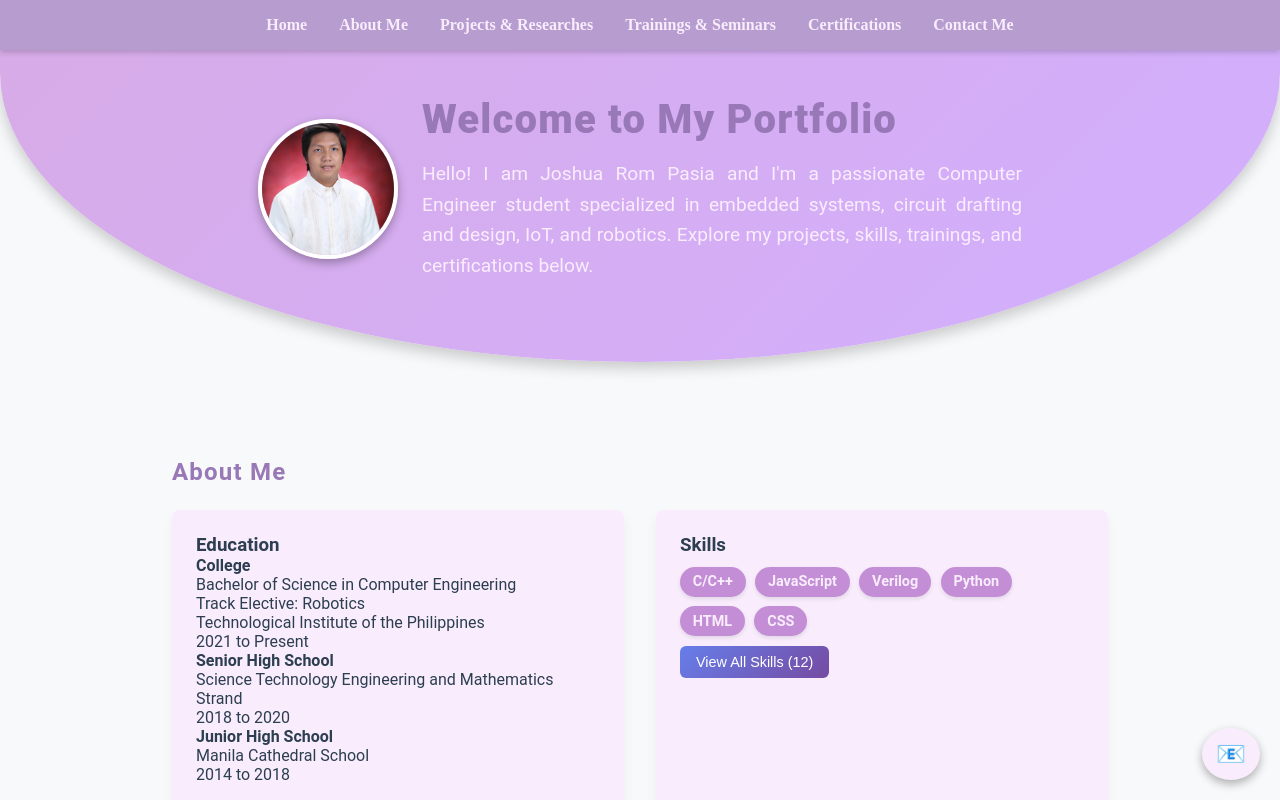
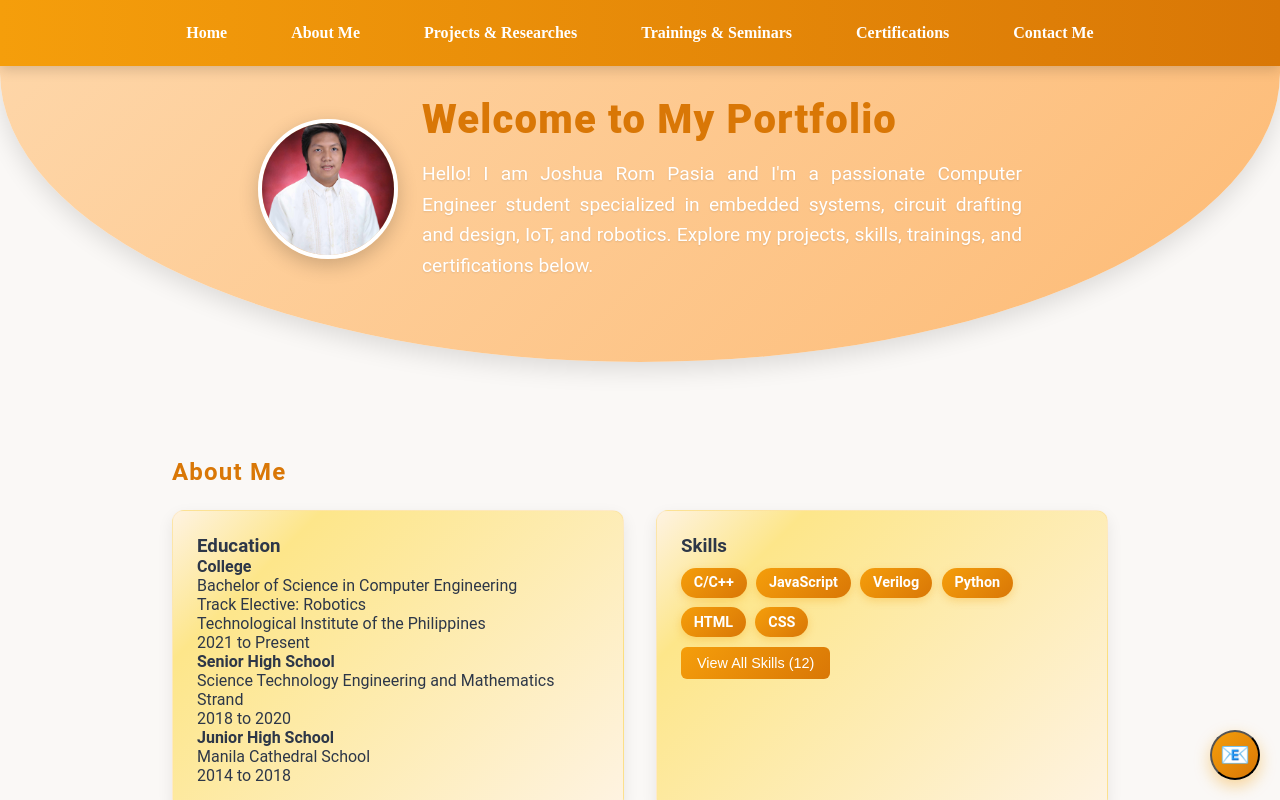
Before and after one commit to rompasia/Portfolio, a React (Create React App) app: page / in a window 1280 px wide. Both pictures are taken after a click on the button "Enter Portfolio". Shown: the top 800 px of the page. Built offline with nearby package versions, Linux system fonts and the light colour scheme.

Commit message:
Updates on Components for dynamic change

```diff
--- a/src/App.jsx
+++ b/src/App.jsx
@@ -8,6 +8,8 @@ import TrainingsSeminars from './Pages/TrainingsSeminars';
 import Certifications from './Pages/Certifications';
 import ContactMe from './Pages/ContactMe';
 import Gallery from './Pages/Gallery';
+import EmailPopup from './Pages/EmailPopup';
+import './Styles/EmailPopup.css';
 import './Styles/styles.css';
 import './Styles/skills.css';
 
@@ -49,18 +51,11 @@ const App = () => {
             <TrainingsSeminars />
             <Certifications />
             <ContactMe />
-
-            <a
-              href="mailto:mjrpasia@tip.edu.ph"
-              className="floating-email"
-              title="Send me an email"
-            >
-              📧
-            </a>
+            <EmailPopup />
           </main>
 
           <footer>
-            <p>© {new Date().getFullYear()} Computer Engineer Portfolio. All rights reserved.</p>
+            <p>© {new Date().getFullYear()} Computer Engineering Portfolio. All rights reserved.</p>
           </footer>
 
           <Gallery isOpen={showGallery} onClose={handleCloseGallery} />
--- a/src/Pages/AboutMe.jsx
+++ b/src/Pages/AboutMe.jsx
@@ -78,7 +78,7 @@ const AboutMe = () => {
 
   const achievements = [
     "2nd Place AI Robotics at MRSP 8th National Skills Competition (2025)",
-    "Led a team for Robotics (2014 to 2018)",
+    "Led a team for JHS Robotics by IT-CUP (2014 to 2018)",
     "Math Quiz Bee Champion Grade 9 (2017)",
   ];
 
@@ -136,7 +136,7 @@ const AboutMe = () => {
 
           <div className="skills-footer">
             <button className="back-button" onClick={closeSkillsModal}>
-              Back to About Me
+              Go Back
             </button>
           </div>
         </div>
--- /dev/null
+++ b/src/Pages/EmailPopup.jsx
@@ -0,0 +1,61 @@
+import React, { useState } from 'react';
+
+const EmailPopup = () => {
+  const [showPopup, setShowPopup] = useState(false);
+  const [email, setEmail] = useState('');
+  const [message, setMessage] = useState('');
+
+  const handleOpen = () => setShowPopup(true);
+  const handleClose = () => setShowPopup(false);
+
+  const handleSubmit = (e) => {
+    e.preventDefault();
+    window.location.href = `mailto:mjrpasia@tip.edu.ph?subject=Message from ${email}&body=${encodeURIComponent(message)}`;
+    setShowPopup(false);
+  };
+
+  return (
+    <div>
+      <button
+        type="button"
+        className="floating-email"
+        onClick={handleOpen}
+        aria-label="Send me an email"
+      >
+        📧
+      </button>
+
+
+      {showPopup && (
+        <div className="email-popup-overlay" onClick={handleClose}>
+          <div className="email-popup" onClick={e => e.stopPropagation()}>
+            <button className="close-btn" onClick={handleClose}>×</button>
+            <form onSubmit={handleSubmit}>
+              <label>
+                Your Email:
+                <input
+                  type="email"
+                  value={email}
+                  onChange={e => setEmail(e.target.value)}
+                  required
+                />
+              </label>
+              <label>
+                Message:
+                <textarea
+                  value={message}
+                  onChange={e => setMessage(e.target.value)}
+                  required
+                  rows={4}
+                />
+              </label>
+              <button type="submit">Send</button>
+            </form>
+          </div>
+        </div>
+      )}
+    </div>
+  );
+};
+
+export default EmailPopup;
--- /dev/null
+++ b/src/Styles/EmailPopup.css
@@ -0,0 +1,80 @@
+.floating-email {
+    position: fixed;
+    bottom: 30px;
+    right: 30px;
+    font-size: 2rem;
+    background: #007bff;
+    color: #fff;
+    border-radius: 50%;
+    width: 50px;
+    height: 50px;
+    display: flex;
+    align-items: center;
+    justify-content: center;
+    text-decoration: none;
+    box-shadow: 0 2px 8px rgba(0,0,0,0.2);
+    cursor: pointer;
+    z-index: 100;
+  }
+
+  .email-popup-overlay {
+    position: fixed;
+    top: 0; left: 0; right: 0; bottom: 0;
+    background: rgba(0,0,0,0.3);
+    display: flex;
+    align-items: center;
+    justify-content: center;
+    z-index: 200;
+  }
+
+  .email-popup {
+    background: #fff;
+    padding: 2rem;
+    border-radius: 8px;
+    min-width: 300px;
+    position: relative;
+    box-shadow: 0 4px 16px rgba(0,0,0,0.2);
+  }
+
+  .close-btn {
+    position: absolute;
+    top: 10px;
+    right: 10px;
+    background: transparent;
+    border: none;
+    font-size: 1.2rem;
+    cursor: pointer;
+  }
+
+  .email-popup form label {
+    display: block;
+    margin-bottom: 0.5rem;
+    font-weight: bold;
+  }
+
+  .email-popup input,
+  .email-popup textarea {
+    width: 100%;
+    margin-top: 0.25rem;
+    margin-bottom: 1rem;
+    padding: 0.5rem;
+    border: 1px solid #ddd;
+    border-radius: 4px;
+    font-size: 1rem;
+  }
+
+  .email-popup button[type="submit"] {
+    width: 100%;
+    background: #007bff;
+    color: #fff;
+    border: none;
+    border-radius: 4px;
+    padding: 0.75rem;
+    font-size: 1rem;
+    cursor: pointer;
+    transition: background 0.2s;
+  }
+
+  .email-popup button[type="submit"]:hover {
+    background: #0056b3;
+  }
--- a/src/Styles/skills.css
+++ b/src/Styles/skills.css
@@ -1,6 +1,6 @@
 /* Skills Modal Styles */
 .view-all-skills {
-    background: linear-gradient(135deg, #667eea 0%, #764ba2 100%);
+    background: linear-gradient(135deg, #f59e0b 0%, #d97706 100%);
     color: white;
     border: none;
     padding: 8px 16px;
@@ -13,7 +13,7 @@
 
   .view-all-skills:hover {
     transform: translateY(-2px);
-    box-shadow: 0 4px 12px rgba(102, 126, 234, 0.4);
+    box-shadow: 0 6px 16px rgba(0, 0, 0, 0.1);
   }
 
   .skills-overlay {
@@ -56,7 +56,7 @@
     padding: 30px 30px 20px;
     border-bottom: 1px solid #eee;
     position: relative;
-    background: linear-gradient(135deg, #667eea 0%, #764ba2 100%);
+    background: linear-gradient(135deg, #fed7aa 0%, #fdba74 100%);
     color: white;
     border-radius: 12px 12px 0 0;
   }
@@ -91,7 +91,7 @@
   }
 
   .skills-close:hover {
-    background: rgba(255, 255, 255, 0.3);
+    background-color: rgba(255, 255, 255, 0.3);
     transform: scale(1.1);
   }
 
@@ -123,13 +123,13 @@
   .skill-card:hover {
     transform: translateY(-2px);
     box-shadow: 0 6px 20px rgba(0, 0, 0, 0.1);
-    border-color: #667eea;
+    border-color: #d97706;
   }
 
   .skill-card.active {
-    background: linear-gradient(135deg, #667eea 0%, #764ba2 100%);
+    background: linear-gradient(135deg, #f59e0b 0%, #d97706 100%);
     color: white;
-    border-color: #667eea;
+    border-color: #ba6607;
     transform: translateY(-2px);
     box-shadow: 0 6px 20px rgba(102, 126, 234, 0.3);
   }
@@ -154,7 +154,7 @@
     background: #f8f9fa;
     border-radius: 8px;
     padding: 24px;
-    border-left: 4px solid #667eea;
+    border-left: 4px solid #fed7aa;
   }
 
   .skill-details h3 {
@@ -170,7 +170,7 @@
   }
 
   .skill-level-badge {
-    background: linear-gradient(135deg, #667eea 0%, #764ba2 100%);
+    background: linear-gradient(135deg, #f59e0b 0%, #d97706 100%);
     color: white;
     padding: 4px 12px;
     border-radius: 15px;
--- a/src/Styles/styles.css
+++ b/src/Styles/styles.css
@@ -7,8 +7,8 @@
 
 html, body {
   font-family: 'Roboto', sans-serif;
-    background: #f8f9fa;
-    color: #2c3e50;
+  background: #faf8f6;
+  color: #2d3748;
   scroll-behavior: smooth;
 }
 
@@ -28,7 +28,7 @@
   left: 0;
   width: 100%;
   height: 100vh;
-    background: linear-gradient(135deg, #f9edfd, #d8b8e1);
+  background: linear-gradient(135deg, #ffecd2 0%, #fcb69f 100%);
   color: rgb(255, 255, 255);
   z-index: 9999;
   display: flex;
@@ -42,9 +42,18 @@
   image-resolution: 40vmin;
 }
 
+.landing-logo{
+  width: 250px;
+  height: 250px;
+  border-radius: 50%;
+  object-fit: cover;
+  box-shadow: 0 6px 20px rgba(0,0,0,0.2);
+}
+
 .landing-content h1 {
   font-size: 3rem;
   margin-bottom: 2rem;
+  text-shadow: 0 2px 4px rgba(0, 0, 0, 0.1);
 }
 
 .landing-buttons button {
@@ -54,19 +63,22 @@
   border: none;
   border-radius: 10px;
   cursor: pointer;
-    background-color: #f9edfd;
-    color: #d7abe6;
-    transition: background 0.3s ease, transform 0.2s;
+  background-color: rgba(255, 255, 255, 0.9);
+  color: #d97706;
+  transition: all 0.3s ease;
+  font-weight: 600;
+  box-shadow: 0 4px 12px rgba(0, 0, 0, 0.1);
 }
 
 .landing-buttons button:hover:not(:disabled) {
-    background-color: #f1f1f1;
-    transform: scale(1.05);
+  background-color: #ffffff;
+  transform: translateY(-2px);
+  box-shadow: 0 6px 16px rgba(0, 0, 0, 0.15);
 }
 
 .landing-buttons button:disabled {
-    background-color: #ccc;
-    color: #666;
+  background-color: rgba(255, 255, 255, 0.6);
+  color: #9ca3af;
   cursor: default;
 }
 
@@ -75,12 +87,12 @@
   position: fixed;
   top: 0;
   width: 100%;
-    background: #b69ccf;
-    color: #f9edfd;
+  background: linear-gradient(90deg, #f59e0b 0%, #d97706 100%);
+  color: #ffffff;
   font-family:'Times New Roman', Times, serif;
   display: flex;
   justify-content: center;
-    box-shadow: 0 2px 6px rgba(0,0,0,0.2);
+  box-shadow: 0 4px 12px rgba(0,0,0,0.15);
   z-index: 1000;
 }
 
@@ -94,11 +106,14 @@
 
 nav ul li {
   cursor: pointer;
-    transition: color 0.3s ease;
+  transition: all 0.3s ease;
+  padding: 0.5rem 1rem;
+  border-radius: 6px;
 }
 
 nav ul li:hover {
-    color: #9878b7;
+  background-color: rgba(255, 255, 255, 0.2);
+  transform: translateY(-1px);
 }
 
 /* Container for sections */
@@ -110,7 +125,7 @@
 
 /* Section titles */
 h1, h2 {
-    color: #9878b7;
+  color: #d97706;
   margin-bottom: 1rem;
   letter-spacing: 1.2px;
 }
@@ -125,10 +140,10 @@
 #home {
   text-align: center;
   padding: 6rem 2rem 5rem;
-    background: linear-gradient(135deg, #d7abe6, #d2afff);
-    color: #f9edfd;
+  background: linear-gradient(135deg, #fed7aa 0%, #fdba74 100%);
+  color: #ffffff;
   border-radius: 0 0 50% 50% / 20% 20% 80% 80%;
-    box-shadow: 0 6px 15px rgba(0,0,0,0.2);
+  box-shadow: 0 8px 24px rgba(0,0,0,0.12);
 }
 
 #home p {
@@ -138,6 +153,7 @@
   line-height: 1.6;
   font-weight: 400;
   text-align: justify;
+  text-shadow: 0 1px 2px rgba(0, 0, 0, 0.1);
 }
 
 .home-content {
@@ -154,7 +170,7 @@
   border-radius: 50%;
   object-fit: cover;
   border: 4px solid white;
-    box-shadow: 0 4px 10px rgba(0,0,0,0.3);
+  box-shadow: 0 6px 20px rgba(0,0,0,0.2);
 }
 
 @media (min-width: 720px) {
@@ -184,10 +200,11 @@
 
 #about-me .detail-column {
   flex: 1 1 300px;
-    background: #f9edfd;
+  background: linear-gradient(135deg, #fef3e2 0%, #fde68a 20%, #fef3e2 100%);
   padding: 1.5rem;
-    border-radius: 8px;
-    box-shadow: 0 6px 12px rgba(0,0,0,0.05);
+  border-radius: 12px;
+  box-shadow: 0 6px 16px rgba(0,0,0,0.08);
+  border: 1px solid rgba(245, 158, 11, 0.1);
 }
 
 #about-me ul.skills {
@@ -199,13 +216,18 @@
 }
 
 #about-me ul.skills li {
-    background: #c38ed5;
-    color: #f9edfd;
+  background: linear-gradient(135deg, #f59e0b 0%, #d97706 100%);
+  color: #ffffff;
   padding: 0.4rem 0.8rem;
   border-radius: 15px;
   font-size: 0.9rem;
   font-weight: 600;
-    box-shadow: 0 2px 4px rgba(0,0,0,0.1);
+  box-shadow: 0 3px 8px rgba(245, 158, 11, 0.3);
+  transition: transform 0.2s ease;
+}
+
+#about-me ul.skills li:hover {
+  transform: translateY(-1px);
 }
 
 #about-me ul.achievements li {
@@ -215,11 +237,12 @@
 
 /* Projects, Trainings, Certifications */
 section.content-section {
-    background: #f9edfd;
+  background: linear-gradient(135deg, #fef3e2 0%, #fde68a 20%, #fef3e2 100%);
   padding: 2rem;
   margin-top: 2rem;
-    border-radius: 8px;
-    box-shadow: 0 6px 15px rgba(0,0,0,0.05);
+  border-radius: 12px;
+  box-shadow: 0 6px 20px rgba(0,0,0,0.08);
+  border: 1px solid rgba(245, 158, 11, 0.1);
 }
 
 section.content-section ul li {
@@ -228,12 +251,12 @@
 }
 
 section.content-section ul li strong {
-    color: #d7abe6;
+  color: #d97706;
 }
 
 /* Contact me style */
 #contact ul li {
-    color: black;
+  color: #374151;
   margin-bottom: 0.7rem;
   font-size: 1rem;
 }
@@ -242,21 +265,20 @@
   position: fixed;
   bottom: 20px;
   right: 20px;
-    background-color: #f9edfd;
+  background: linear-gradient(135deg, #f59e0b 0%, #d97706 100%);
   color: white;
   font-size: 1.5rem;
   padding: 12px 14px;
   border-radius: 50%;
-    box-shadow: 0 4px 10px rgba(0,0,0,0.3);
+  box-shadow: 0 6px 16px rgba(245, 158, 11, 0.4);
   text-decoration: none;
   z-index: 999;
-    transition: transform 0.2s ease;
+  transition: all 0.3s ease;
 }
 
 .floating-email:hover {
-    transform: scale(1.1);
-    background-color: #d7abe6;
-    cursor: pointer;
+  transform: scale(1.1) translateY(-2px);
+  box-shadow: 0 8px 20px rgba(245, 158, 11, 0.5);
 }
 
 /* Gallery button */
@@ -264,17 +286,19 @@
   display: inline-block;
   margin-top: 1rem;
   padding: 0.6rem 1.2rem;
-    background-color: #d7abe6;
-    color: #f9edfd;
+  background: linear-gradient(135deg, #f59e0b 0%, #d97706 100%);
+  color: #ffffff;
   border: none;
-    border-radius: 5px;
+  border-radius: 8px;
   font-weight: 600;
   cursor: pointer;
-    transition: background-color 0.3s ease;
+  transition: all 0.3s ease;
+  box-shadow: 0 4px 12px rgba(245, 158, 11, 0.3);
 }
 
 .gallery-button:hover {
-    background-color: #c38ed5;
+  transform: translateY(-2px);
+  box-shadow: 0 6px 16px rgba(245, 158, 11, 0.4);
 }
 
 /* Gallery Modal Styles */
@@ -294,19 +318,19 @@
 }
 
 .gallery-modal {
-    background-color: #f7f4f8;
+  background-color: #fefdf9;
   border-radius: 15px;
   width: 100%;
   max-width: 1200px;
   max-height: 90vh;
   overflow-y: auto;
   position: relative;
-    box-shadow: 0 10px 30px rgba(0, 0, 0, 0.3);
+  box-shadow: 0 12px 40px rgba(0, 0, 0, 0.3);
 }
 
 .gallery-header {
-    background-color: #c38ed5;
-    color: #f9edfd;
+  background: linear-gradient(135deg, #fed7aa 0%, #fdba74 100%);
+  color: #ffffff;
   padding: 2rem;
   text-align: center;
   border-radius: 15px 15px 0 0;
@@ -315,22 +339,23 @@
 
 .gallery-header h1 {
   margin: 0 0 0.5rem 0;
-    color: #f9edfd;
+  color: #ffffff;
+  text-shadow: 0 2px 4px rgba(0, 0, 0, 0.1);
 }
 
 .gallery-header p {
   margin: 0;
-    opacity: 0.9;
+  opacity: 0.95;
 }
 
 .gallery-close {
   position: absolute;
   top: 1rem;
   right: 1rem;
-    background: none;
+  background: rgba(255, 255, 255, 0.2);
   border: none;
   font-size: 1.5rem;
-    color: #f9edfd;
+  color: #ffffff;
   cursor: pointer;
   padding: 0.5rem;
   border-radius: 50%;
@@ -339,11 +364,12 @@
   display: flex;
   align-items: center;
   justify-content: center;
-    transition: background-color 0.3s ease;
+  transition: all 0.3s ease;
 }
 
 .gallery-close:hover {
-    background-color: rgba(255, 255, 255, 0.2);
+  background-color: rgba(255, 255, 255, 0.3);
+  transform: scale(1.1);
 }
 
 .gallery-content {
@@ -358,14 +384,15 @@
 
 .gallery-item {
   overflow: hidden;
-    border-radius: 10px;
-    box-shadow: 0 4px 10px rgba(0, 0, 0, 0.1);
-    transition: transform 0.3s ease, box-shadow 0.3s ease;
+  border-radius: 12px;
+  box-shadow: 0 6px 16px rgba(0, 0, 0, 0.1);
+  transition: all 0.3s ease;
+  border: 1px solid rgba(245, 158, 11, 0.1);
 }
 
 .gallery-item:hover {
-    transform: translateY(-5px);
-    box-shadow: 0 8px 20px rgba(0, 0, 0, 0.2);
+  transform: translateY(-8px);
+  box-shadow: 0 12px 28px rgba(245, 158, 11, 0.2);
 }
 
 .gallery-item img {
@@ -382,22 +409,24 @@
 .gallery-footer {
   text-align: center;
   padding: 2rem;
-    border-top: 1px solid #e0e0e0;
+  border-top: 1px solid #fde68a;
 }
 
 .back-button {
-    background: #c38ed5;
-    color: #f9edfd;
+  background: linear-gradient(135deg, #f59e0b 0%, #d97706 100%);
+  color: #ffffff;
   border: none;
   padding: 0.7rem 1.5rem;
   border-radius: 8px;
   font-weight: 600;
   cursor: pointer;
-    transition: background 0.3s ease;
+  transition: all 0.3s ease;
+  box-shadow: 0 4px 12px rgba(245, 158, 11, 0.3);
 }
 
 .back-button:hover {
-    background: #d7abe6;
+  transform: translateY(-2px);
+  box-shadow: 0 6px 16px rgba(245, 158, 11, 0.4);
 }
 
 /* Responsive Gallery */
@@ -428,9 +457,9 @@
 footer {
   text-align: center;
   padding: 1.5rem 0;
-    color: #7f8c8d;
+  color: #6b7280;
   font-size: 0.9rem;
-    border-top: 1px solid #ecf0f1;
+  border-top: 1px solid #f3e8d8;
 }
 
 /* Responsive */
```
Also changed, not shown: src/Pages/LandingPage.jsx (+9 -0 lines). Lines whose indentation alone changed are shown as unchanged.
